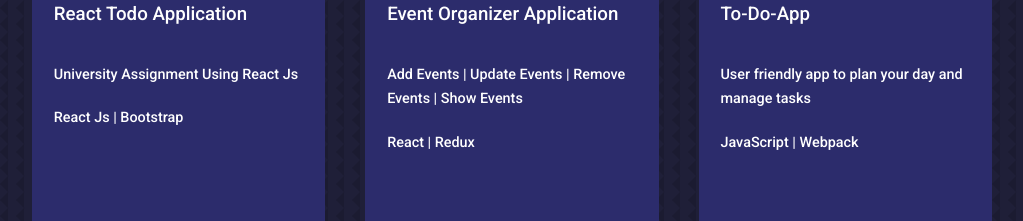
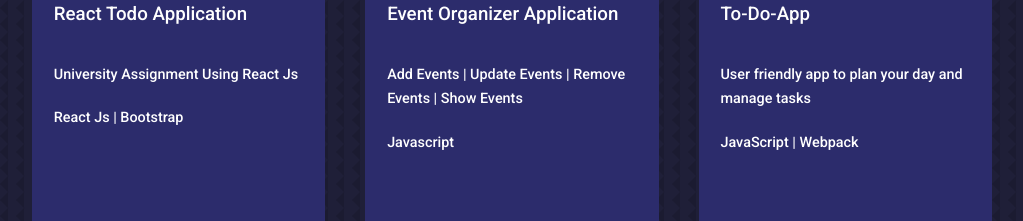
Before and after one commit to Malith-ra/myportpolio, a React (Create React App) app: page / in a window 1280 px wide. Shown: the part 1920-2141 px from the top of the page, without its empty margins (128-1151 px from the left). Built offline with nearby package versions, Linux system fonts and the light colour scheme.

Commit message:
add tech

```diff
--- a/src/components/portfolio/Portfolio.jsx
+++ b/src/components/portfolio/Portfolio.jsx
@@ -24,7 +24,7 @@
       title: "Event Organizer Application",
       img: IMG4,
       description: "Add Events | Update Events | Remove Events | Show Events",
-      technologies: "React | Redux",
+      technologies: "Javascript",
       link: "https://github.com/Online-Event-Organizer/AngularJS-web-application",
       github:
         "https://github.com/Online-Event-Organizer/AngularJS-web-application",
```
